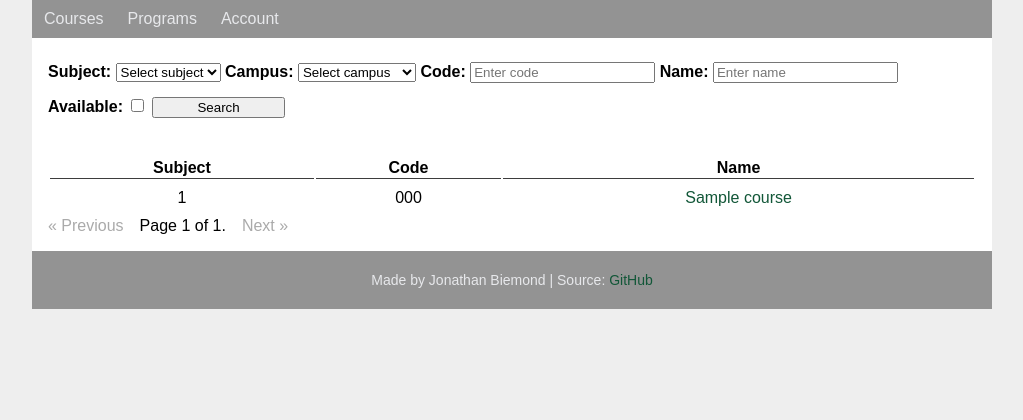
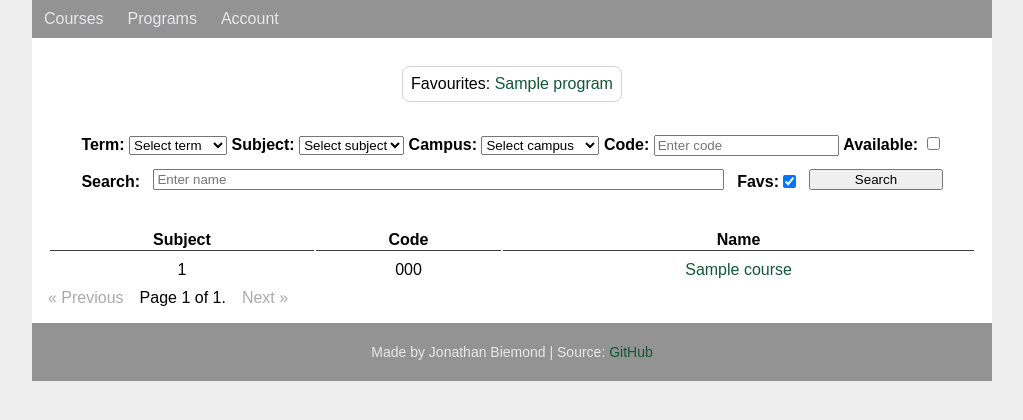
Before and after one commit to jonbiemond/BCIT-Flex, a Flask app: template bcitflex/templates/courses/index.html in a window 1280 px wide. Shown: the part 50-470 px from the top of the page, without its empty margins (128-1151 px from the left). Run offline with Flask 3, Linux system fonts and the light colour scheme; the template is opened without the code that fills it: most values are stand-ins (such as "Sample title", 1, 10 or a date in 2020).

Commit message:
feat(app): filter courses by favourite programs
Resolves #64, resolves #71

```diff
--- a/bcitflex/static/style.css
+++ b/bcitflex/static/style.css
@@ -8,6 +8,9 @@ nav { background: #125738; color: #E7E8EB; display: flex; align-items: center; p
 .lower-nav { background: #212125; color: #E7E8EB; display: flex; align-items: center; padding: 0;}
 .lower-nav a { display: block; color: #E7E8EB; text-align: center; padding: 10px 12px; text-decoration: none; }
 .lower-nav li a:hover { background-color: #111; }
+.programs { display: flex; flex-wrap: wrap; justify-content: center; }
+.programs > div { margin: 0.5rem; padding: 0.5rem; border: 1px solid lightgray; border-radius: 0.5rem; }
+.programs > div > a { display: block; }
 table { width: 100%; padding-top: 1em;}
 table td { text-align: center; }
 table thead th {border-bottom: 1px solid #E7E8EB;}
@@ -50,12 +53,15 @@ nav ul li a, nav ul li span, header .action { display: block; padding: 0.5rem; }
 .post .about { color: slategray; font-style: italic; }
 .post .body { white-space: pre-line; }
 .content:last-child { margin-bottom: 0; }
-.content form { margin: 0.5em 0; display: flex; flex-direction: column; padding-top: 1em}
+.content form { margin: 0.5em 0; display: flex; flex-direction: column; padding-top: 1em; }
 .content label { font-weight: bold; margin-bottom: 0.5em; }
 .content select { margin-bottom: 1em; }
 .content input, .content textarea { margin-bottom: 1em; }
 .content textarea { min-height: 12em; resize: vertical; }
-.filter { display: flex; justify-content: center; align-items: center;}
+.filter { display: flex; justify-content: center; align-items: center; }
+#name-container { display: flex; flex-direction: row; justify-content: space-between; align-items: center; }
+#name { flex: 1; margin-left: 1em; margin-right: 1em; }
+#favourites { margin-right: 1em; }
 footer a { text-decoration: none; }
 footer a:hover { text-decoration: underline;}
 input.danger { color: #cc2f2e; }
--- a/bcitflex/templates/courses/index.html
+++ b/bcitflex/templates/courses/index.html
@@ -5,17 +5,28 @@
 {% endblock %}
 
 {% block content %}
+
+    {% if programs|length > 0 %}
+    <div class="programs" style="padding-top: 20px; ">
+        <div>Favourites:
+            {% for program in programs %}
+                <span><a href="{{ url_for('program.show', program_id=program.program_id) }}">{{ program.name }}</a>{% if not loop.last %}, {% endif %}</span>
+            {% endfor %}
+        </div>
+    </div>
+    {% endif %}
+
     <div class="filter">
       <form action="/courses" method="GET">
         <div class="display: table">
 
-{#        <label for="term">Term:</label>#}
-{#        <select id="term" name="term">#}
-{#          <option value="">Select term</option>#}
-{#          {% for term in terms %}#}
-{#            <option value="{{ term.term_id }}">{{ term.name }}</option>#}
-{#          {% endfor %}#}
-{#        </select>#}
+        <label for="term">Term:</label>
+        <select id="term" name="term">
+          <option value="">Select term</option>
+          {% for term in terms %}
+            <option value="{{ term.term_id }}" {% if request.args.get('term') == term.term_id %}selected{% endif %}>{{ term.name }}</option>
+          {% endfor %}
+        </select>
 
         <label for="subject">Subject:</label>
         <select id="subject" name="subject">
@@ -36,13 +47,21 @@
         <label for="code">Code:</label>
         <input type="text" id="code" name="code" placeholder="Enter code" value="{{ request.args.get('code', '') }}">
 
-        <label for="name">Name:</label>
-        <input type="text" id="name" name="name" placeholder="Enter name" value="{{ request.args.get('name', '') }}">
-
         <label for="available">Available:</label>
         <input type="checkbox" id="available" name="available" value="true" {% if request.args.get('available') == 'true' %}checked{% endif %}>
 
+        <div id="name-container">
+          <label for="name">Search:</label>
+          <input type="text" id="name" name="name" placeholder="Enter name" value="{{ request.args.get('name', '') }}">
+
+            {% if programs|length > 0 %}
+                <label for="favourites">Favs:</label>
+                <input type="checkbox" id="favourites" name="favourites" value="true" {% if request.args and request.args.get('favourites') != 'true' %}{% else %}checked{% endif %}>
+            {% endif %}
+
           <input type="submit" value="Search">
+        </div>
+
         </div>
       </form>
     </div>
```
Also changed, not shown: bcitflex/course.py (+14 -3 lines), tests/app/test_course.py (+10 -1 lines). Lines whose indentation alone changed are shown as unchanged.
